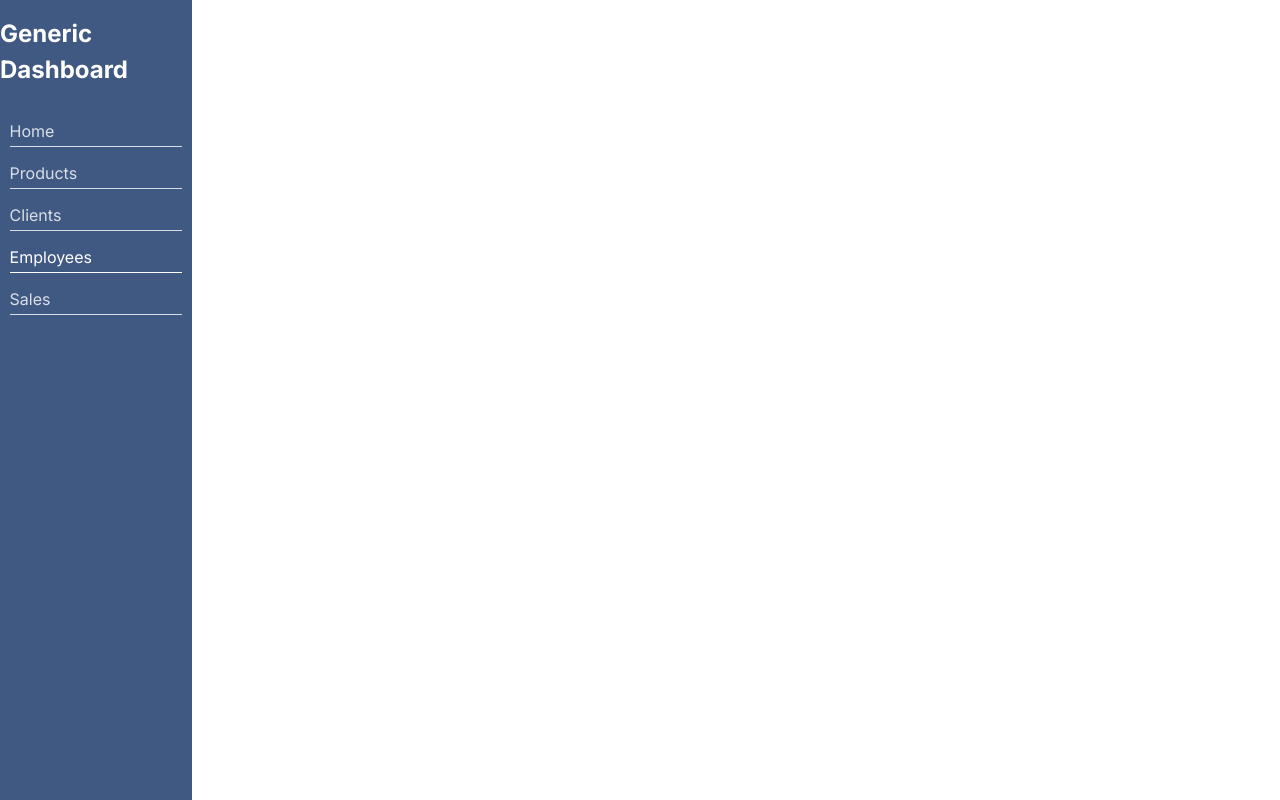
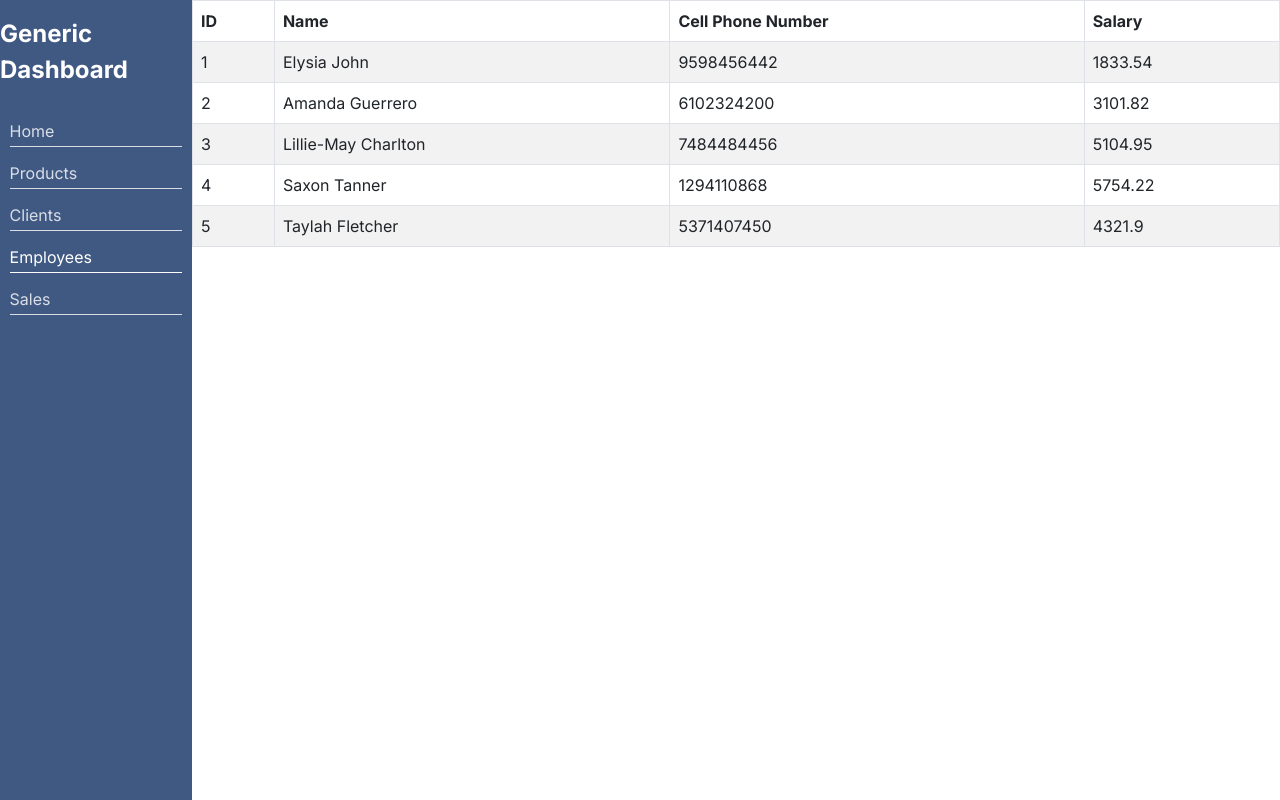
Before and after one commit to luis-saes/generic-dashboard, a React (Create React App) app in the folder front-end/: page /employees in a window 1280 px wide. Built offline with nearby package versions, Linux system fonts and the light colour scheme.

Commit message:
Adding table placeholder for all dashboard pages

```diff
--- a/front-end/src/views/ClientsScreen.tsx
+++ b/front-end/src/views/ClientsScreen.tsx
@@ -1,14 +1,27 @@
 import React from "react";
 import Sidebar from "../components/Dashboard/Sidebar";
+import GenericTable from "../components/Tables/GenericTable";
 import styles from "./ClientsScreen.module.css";
 import stylesBoard from "./Board.module.css";
 import stylesSidebar from "./SidebarMain.module.css";
 
 const ClientsScreen = () => {
+  const headArray: string[] = ["ID", "Name", "Cell Phone Number"];
+
+  const tableTestData: (string | number)[][] = [
+    [1, "Laibah Ashley", 7079690494],
+    [2, "Joseff Stark", 9118041434],
+    [3, "Jay Mohamed", 5138211780],
+    [4, "Damon Bryant", 5238765584],
+    [5, "Ayra Martins", 4782410090],
+  ];
+
   return (
     <div className={stylesSidebar.main}>
       <Sidebar />
-      <div className={stylesBoard.board}></div>
+      <div className={stylesBoard.board}>
+        <GenericTable headArray={headArray} dataArray={tableTestData} />
+      </div>
     </div>
   );
 };
--- a/front-end/src/views/EmployeesScreen.tsx
+++ b/front-end/src/views/EmployeesScreen.tsx
@@ -1,14 +1,27 @@
 import React from "react";
 import Sidebar from "../components/Dashboard/Sidebar";
+import GenericTable from "../components/Tables/GenericTable";
 import styles from "./EmployeesScreen.module.css";
 import stylesBoard from "./Board.module.css";
 import stylesSidebar from "./SidebarMain.module.css";
 
 const EmployeesScreen = () => {
+  const headArray: string[] = ["ID", "Name", "Cell Phone Number", "Salary"];
+
+  const tableTestData: (string | number)[][] = [
+    [1, "Elysia John", 9598456442, 1833.54],
+    [2, "Amanda Guerrero", 6102324200, 3101.82],
+    [3, "Lillie-May Charlton", 7484484456, 5104.95],
+    [4, "Saxon Tanner", 1294110868, 5754.22],
+    [5, "Taylah Fletcher", 5371407450, 4321.9],
+  ];
+
   return (
     <div className={stylesSidebar.main}>
       <Sidebar />
-      <div className={stylesBoard.board}></div>
+      <div className={stylesBoard.board}>
+        <GenericTable headArray={headArray} dataArray={tableTestData} />
+      </div>
     </div>
   );
 };
--- a/front-end/src/views/SalesScreen.tsx
+++ b/front-end/src/views/SalesScreen.tsx
@@ -1,14 +1,33 @@
 import React from "react";
 import Sidebar from "../components/Dashboard/Sidebar";
+import GenericTable from "../components/Tables/GenericTable";
 import styles from "./SalesScreen.module.css";
 import stylesBoard from "./Board.module.css";
 import stylesSidebar from "./SidebarMain.module.css";
 
 const SalesScreen = () => {
+  const headArray: string[] = [
+    "ID",
+    "Product ID",
+    "Employee ID",
+    "Quantity",
+    "Total",
+  ];
+
+  const tableTestData: (string | number)[][] = [
+    [1, 5, 4, 1, 22.8],
+    [2, 4, 3, 1, 15.1],
+    [3, 1, 1, 32, 3516.8],
+    [4, 3, 5, 4, 90.8],
+    [5, 2, 2, 2, 91.98],
+  ];
+
   return (
     <div className={stylesSidebar.main}>
       <Sidebar />
-      <div className={stylesBoard.board}></div>
+      <div className={stylesBoard.board}>
+        <GenericTable headArray={headArray} dataArray={tableTestData} />
+      </div>
     </div>
   );
 };
```
